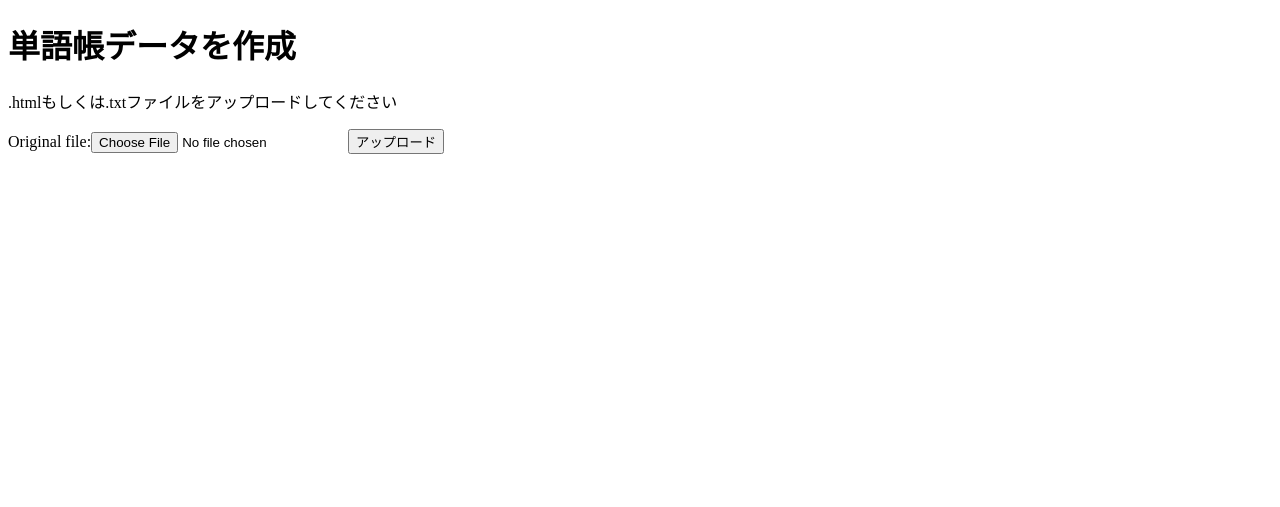
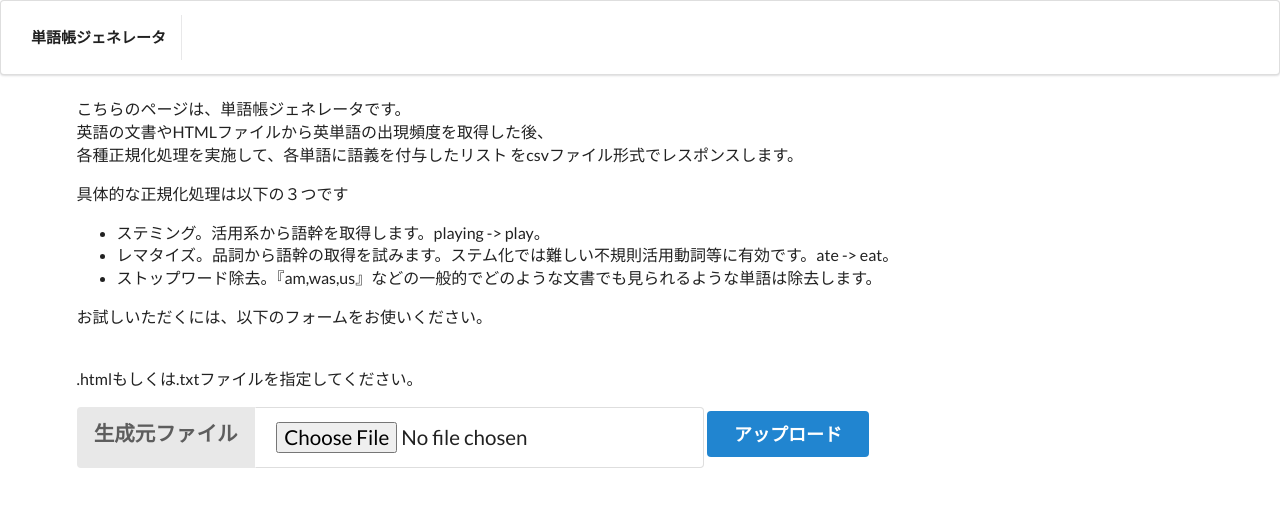
Before and after one commit to jhogigi/wordbook_generator, a Django app: page /file_upload/ in a window 1280 px wide. Shown: the top 507 px of the page. Run offline with Django 3.2, Linux system fonts and the light colour scheme; parts of the project's set-up code (start-up, migrations or seed data) failed here and were passed over.

Commit message:
Task実行に伴うページ遷移を仮作成

```diff
--- /dev/null
+++ b/file_manager/templates/file_manager/layout.html
@@ -0,0 +1,32 @@
+<!DOCTYPE html>
+<html lang="ja">
+<head>
+    <meta charset="UTF-8">
+    <meta http-equiv="X-UA-Compatible" content="IE=edge">
+    <meta name="viewport" content="width=device-width, initial-scale=1.0">
+    <title>{% block title %}{% endblock %}</title>
+
+    <link rel="stylesheet" href="https://cdn.jsdelivr.net/npm/semantic-ui@2.4.2/dist/semantic.min.css">
+    <script src="https://cdn.jsdelivr.net/npm/semantic-ui@2.4.2/dist/semantic.min.js"></script>
+    {% block extra_script %}{% endblock %}
+    <style>
+        body {
+            font-size: 16px;
+        }
+    </style>
+
+</head>
+<body>
+    <header>
+        <div class="ui segment glay menu">
+            <a class="item"><h4>単語帳ジェネレータ</h4></a>
+          </div>
+    </header>
+    <main>
+        <div class="ui container">
+            {% block content %}
+            {% endblock %}
+        </div>
+    </main>
+</body>
+</html>
--- a/file_manager/templates/file_manager/upload.html
+++ b/file_manager/templates/file_manager/upload.html
@@ -1,18 +1,35 @@
-<!DOCTYPE html>
-<html lang="ja">
-<head>
-    <meta charset="UTF-8">
-    <meta http-equiv="X-UA-Compatible" content="IE=edge">
-    <meta name="viewport" content="width=device-width, initial-scale=1.0">
-    <title>ファイルアップロード</title>
-</head>
-<body>
-    <h1>単語帳データを作成</h1>
-    <p>.htmlもしくは.txtファイルをアップロードしてください</p>
-    <form method="POST" enctype="multipart/form-data">
-        {% csrf_token %}
-        {{ form.as_table }}
-        <button type="submit">アップロード</button>
-    </form>
-</body>
-</html>
+{% extends 'file_manager/layout.html' %}
+
+{% block title %}ファイルアップロード{% endblock %}
+
+{% block content %}
+<div>
+    <br>
+    <p>こちらのページは、単語帳ジェネレータです。<br>
+    英語の文書やHTMLファイルから英単語の出現頻度を取得した後、<br>
+    各種正規化処理を実施して、各単語に語義を付与したリスト
+    をcsvファイル形式でレスポンスします。</p>
+    <p>具体的な正規化処理は以下の３つです</p>
+    <ul>
+        <li>ステミング。活用系から語幹を取得します。playing -> play。</li>
+        <li>レマタイズ。品詞から語幹の取得を試みます。ステム化では難しい不規則活用動詞等に有効です。ate -> eat。</li>
+        <li>ストップワード除去。『am,was,us』などの一般的でどのような文書でも見られるような単語は除去します。</li>
+    </ul>
+    <p>お試しいただくには、以下のフォームをお使いください。</p>
+    <br>
+</div>
+
+<form method="POST" enctype="multipart/form-data">
+    {% csrf_token %}
+    <div>
+        {{ form.non_field_errors }}
+    </div>
+
+    <p>.htmlもしくは.txtファイルを指定してください。</p>
+    <div class="ui big labeled input">
+        <label class="ui label">生成元ファイル</label>
+        {{ form.original_file }}
+    </div>
+        <button class="ui primary big button" type="submit">アップロード</button>
+</form>
+{% endblock %}
--- a/file_manager/tests.py
+++ b/file_manager/tests.py
@@ -14,9 +14,9 @@ class FileManagerViewTest(TestCase):
             f.write('ABC')
         with open('file_manager/test.txt') as f:
             response = self.client.post('/file_upload/', {'original_file': f})
-        self.assertEqual(response.status_code, 200)
+        os.remove('file_manager/test.txt')
+        self.assertEqual(response.status_code, 302)
         self.assertEqual(Task.objects.all().count(), 1)
-        os.remove('file_manager/test.txt')
 
 
 class FileManagerTest(TestCase):
--- a/file_manager/urls.py
+++ b/file_manager/urls.py
@@ -1,8 +1,11 @@
 from django.urls import path
 
 from file_manager.views import FileManagerView
+from file_manager.views import WaitingTaskPage, ResultTaskPage
 
 
 urlpatterns = [
-    path('file_upload/', FileManagerView.as_view())
+    path('file_upload/', FileManagerView.as_view()),
+    path('waiting_task/<uuid:task_id>/', WaitingTaskPage.as_view()),
+    path('task_result/<uuid:task_id>/', ResultTaskPage.as_view()),
 ]
--- a/file_manager/views.py
+++ b/file_manager/views.py
@@ -1,9 +1,9 @@
 import datetime
 
 from django.core.files.storage import default_storage
-from django.views.generic import View
-from django.shortcuts import render
-from django.http import HttpResponse
+from django.views.generic import View, TemplateView
+from django.shortcuts import render, redirect
+import pandas as pd
 
 from file_manager.forms import UploadFileForm
 from tasks.models import Task
@@ -22,7 +22,34 @@ class FileManagerView(View):
             original_file = request.FILES['original_file']
             default_storage.save(now_date, original_file)
             task = Task.objects.create(original_file_path=now_date)
+
             chain = get_task_chain(task.id)
-            async_result = chain.apply_async()
+            task.async_result_id = chain.apply_async().task_id
+            task.save()
+        return redirect(f'/waiting_task/{task.id}/')
 
-        return HttpResponse(async_result)
+
+class WaitingTaskPage(TemplateView):
+    template_name ='file_manager/waiting_task.html'
+
+    def get_context_data(self, task_id, **kwargs):
+        ctx = super().get_context_data(**kwargs)
+        ctx['task_id'] = task_id
+        return ctx
+
+
+class ResultTaskPage(TemplateView):
+    template_name = 'file_manager/result_task.html'
+
+    def get_context_data(self, task_id, **kwargs):
+        task = Task.objects.get(id=task_id)
+        df = pd.read_csv(task.output_file_path)
+
+        ctx = super().get_context_data(**kwargs)
+        ctx['csv_download_path'] = task.output_file_path
+        ctx['data'] = df.head().to_json()
+        return ctx
+
+
+# class DownloadCsvFile(??View):
+#     pass
--- a/requirements.txt
+++ b/requirements.txt
@@ -13,14 +13,19 @@ click-repl==0.2.0
 Django==3.2
 django-celery-results==2.3.0
 django-environ==0.8.1
+django-pandas==0.6.6
+djangorestframework==3.13.1
 idna==3.3
 joblib==1.1.0
 kombu==5.2.4
 nltk==3.7
+numpy==1.22.3
+pandas==1.4.1
 pep8==1.7.1
 prompt-toolkit==3.0.28
 psycopg2==2.9.3
 pycodestyle==2.8.0
+python-dateutil==2.8.2
 pytz==2021.3
 regex==2022.3.2
 requests==2.27.1
--- a/wordbook_generator/settings/base.py
+++ b/wordbook_generator/settings/base.py
@@ -20,11 +20,12 @@ INSTALLED_APPS = [
     'django.contrib.sessions',
     'django.contrib.messages',
     'django.contrib.staticfiles',
-
+    'rest_framework',
     'django_celery_results',
 
     'file_manager',
-    'tasks'
+    'tasks',
+    'apiv1'
 ]
 
 MIDDLEWARE = [
--- a/wordbook_generator/urls.py
+++ b/wordbook_generator/urls.py
@@ -3,5 +3,6 @@ from django.urls import path, include
 
 urlpatterns = [
     path('', include('file_manager.urls')),
+    path('api/v1/', include('apiv1.urls')),
     path('admin/', admin.site.urls),
 ]
```
Also changed, not shown: file_manager/static/js/polling_task_status.js (added, +22 -0 lines), file_manager/templates/file_manager/result_task.html (added, +10 -0 lines), file_manager/templates/file_manager/waiting_task.html (added, +18 -0 lines), tasks/app.py (+13 -2 lines), tasks/models.py (+5 -3 lines), tasks/tests/test_app.py (+1 -1 lines), tasks/migrations/0001_initial.py.
